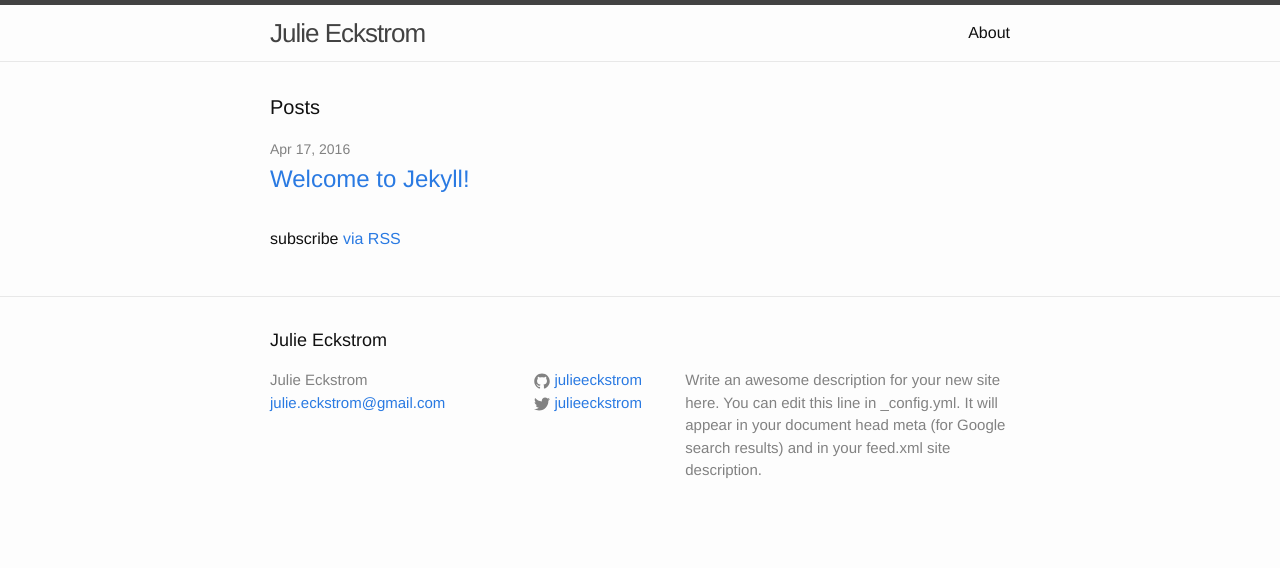
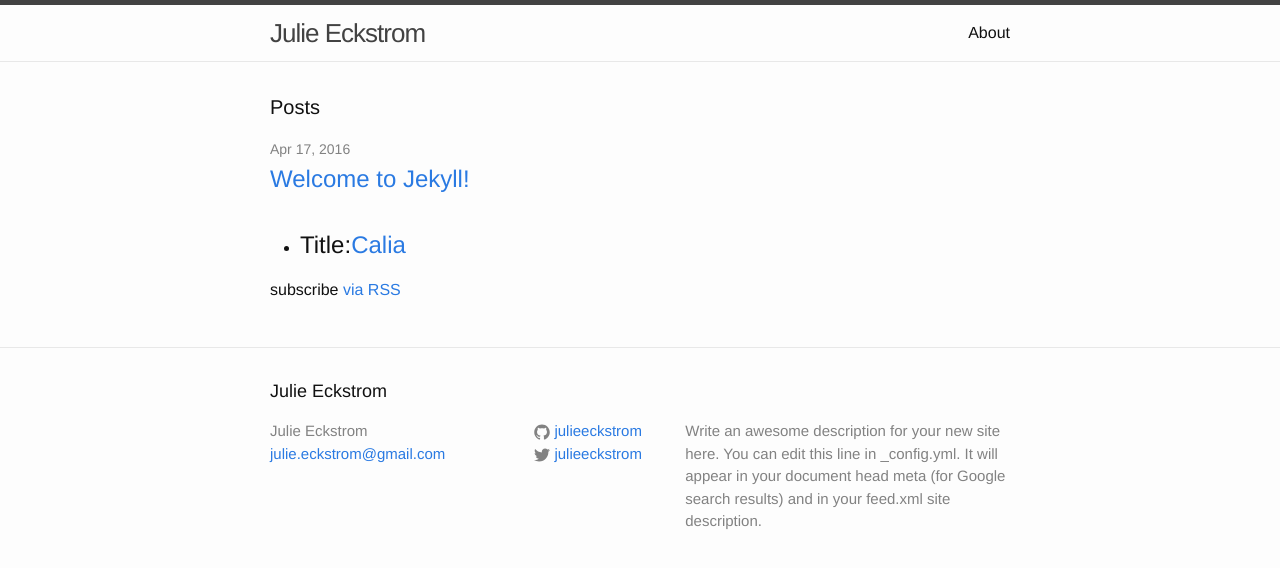
Before and after one commit to julieeckstrom/julieeckstrom.github.io, a Jekyll site: the page built from index.html, in a window 1280 px wide. Shown: the top 568 px of the page. Built offline with Jekyll 4.4.1, drawn with Linux system fonts in a browser that asks for light colours.

Commit message:
Removed typo in index

```diff
--- a/index.html
+++ b/index.html
@@ -19,7 +19,7 @@ layout: default
   </ul>
 
   <ul class="project-list">
-    {% for project in site.pages.projects %}
+    {% for project in site.projects %}
       <li>
 
         <h2>
```
